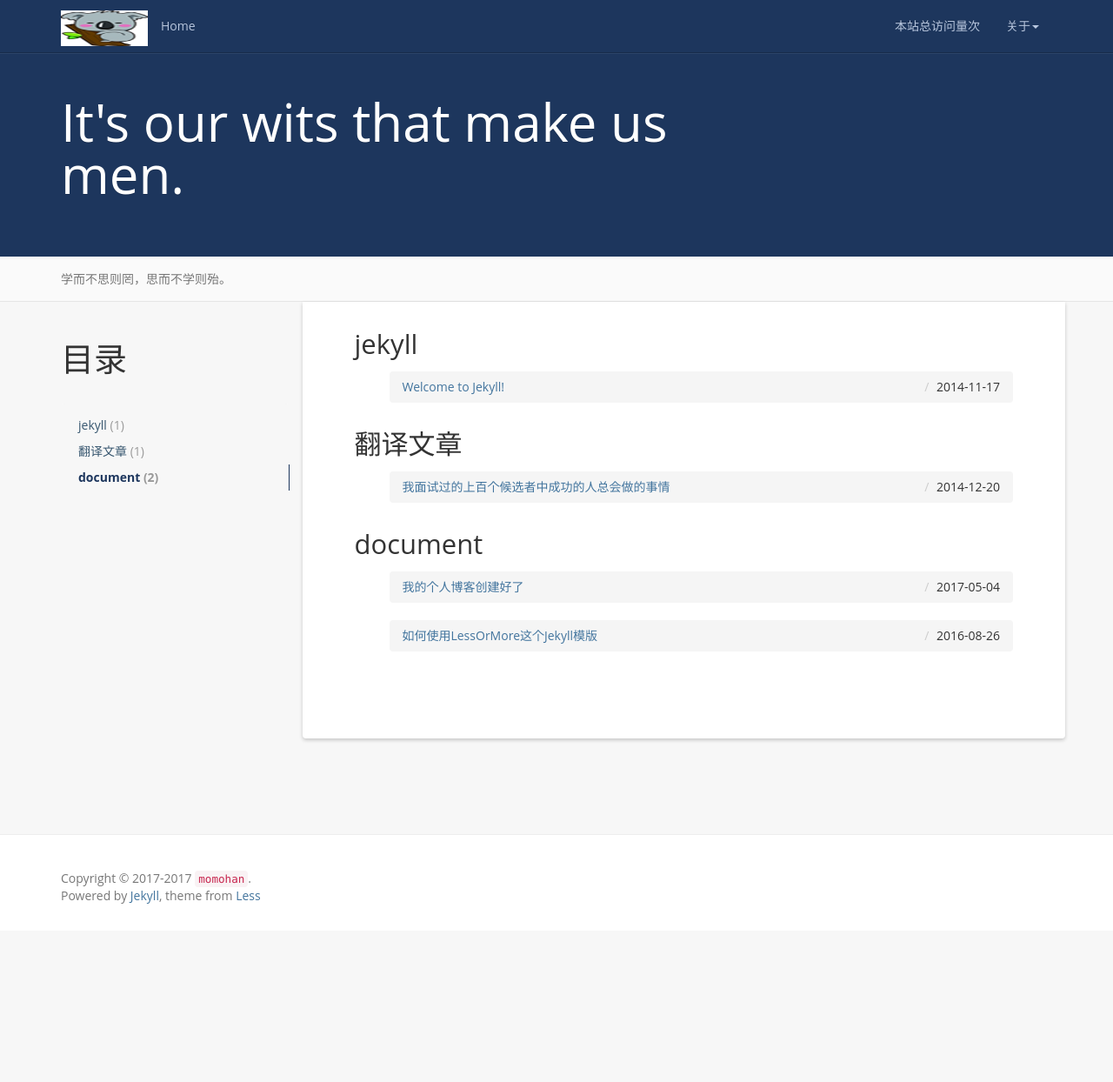
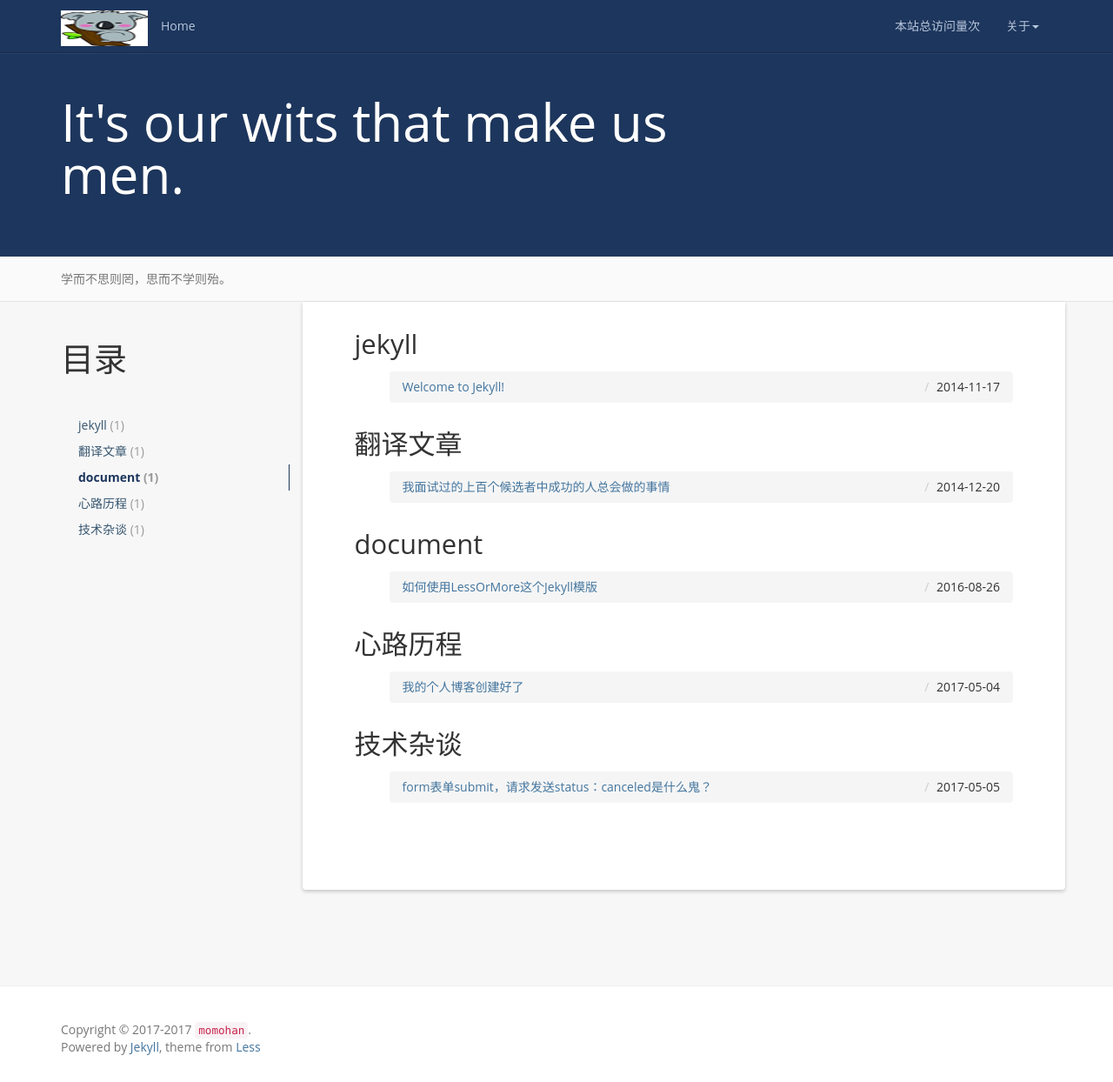
Before and after one commit to momohan/momohan.github.io, a Jekyll site: the page built from categories/index.html, in a window 1280 px wide and 1244 px high. Shown: the whole window at 87% size. Built offline with Jekyll 4.4.1, drawn with Linux system fonts in a browser that asks for light colours; nearby versions of some CDN libraries; comment, search, counter and statistics services are not loaded.

Commit message:
博客提交

```diff
--- a/_posts/2017-05-03-MyBlog.md
+++ b/_posts/2017-05-03-MyBlog.md
@@ -2,7 +2,7 @@
 layout: post
 title:  我的个人博客创建好了
 date:   2017-05-04 13:54:27 +0800
-categories: document
+categories: 心路历程
 tag: 心路
 ---
 
--- /dev/null
+++ b/_posts/2017-05-04-techBlog.md
@@ -0,0 +1,26 @@
+---
+layout: post
+title:  form表单submit，请求发送status：canceled是什么鬼？
+date:   2017-05-05 10:43:27 +0800
+categories: 技术杂谈
+tag: 技术杂谈
+---
+
+* content
+{:toc}
+
+
+
+问题：
+====================================
+
+昨天一项目用户现场发现了一个奇怪的问题，测试组做了很长时间尝试也没有重现，反馈到我这以后，我就分析代码，联系现场用户抓包、前台信息提取，然后发现在一个表单提交时，request的status竟然是canceled，这是什么鬼？
+
+分析：
+====================================
+form.submit是post请求，带有回调函数。初步分析，有可能是在请求还未响应返回时，发起了其它请求。
+
+关于作者
+====================================
+
+热爱开源，热爱折腾的Java程序猿momohan。
```
Also changed, not shown: styles/images/logo2.jpg (added).
